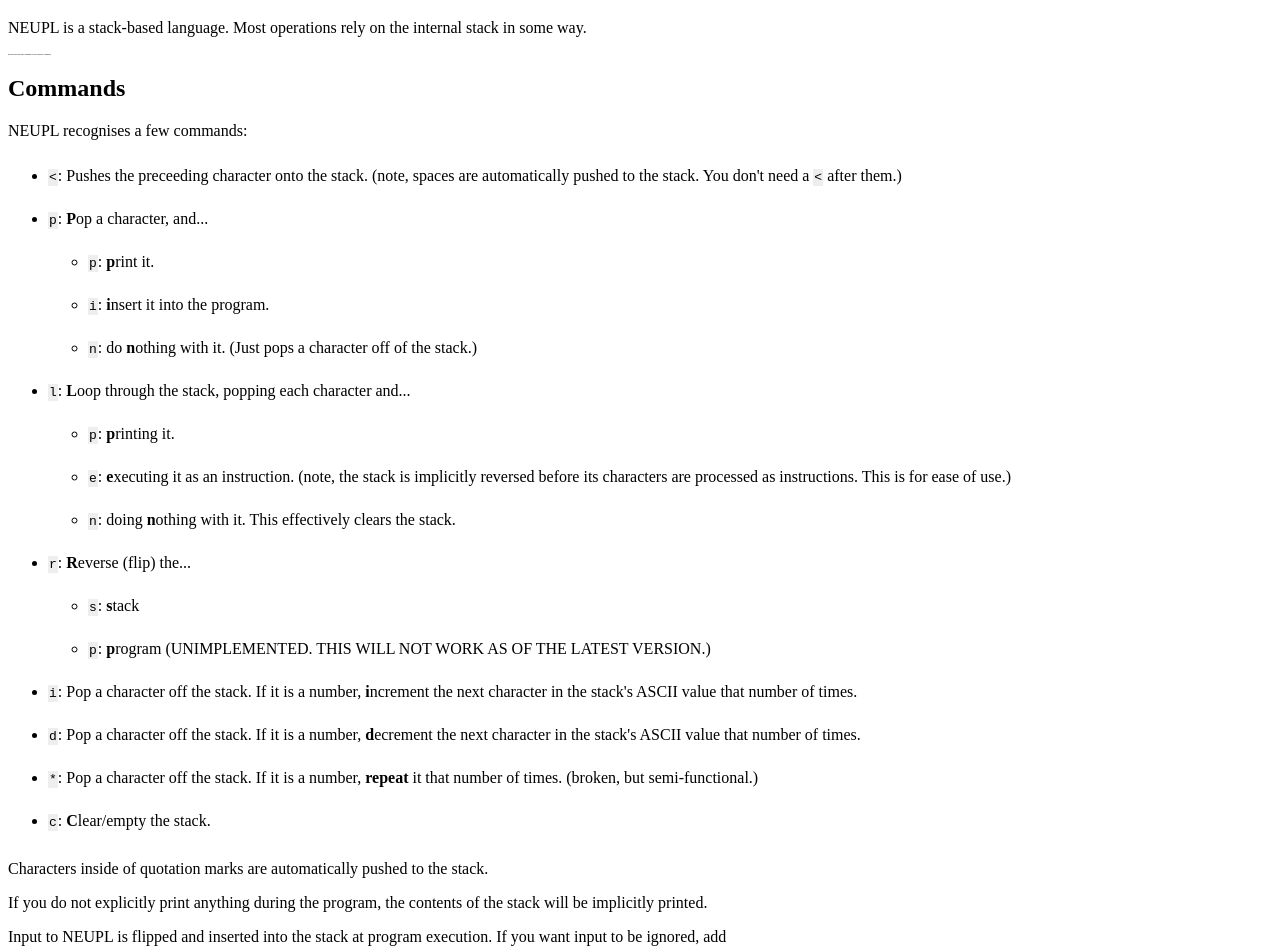
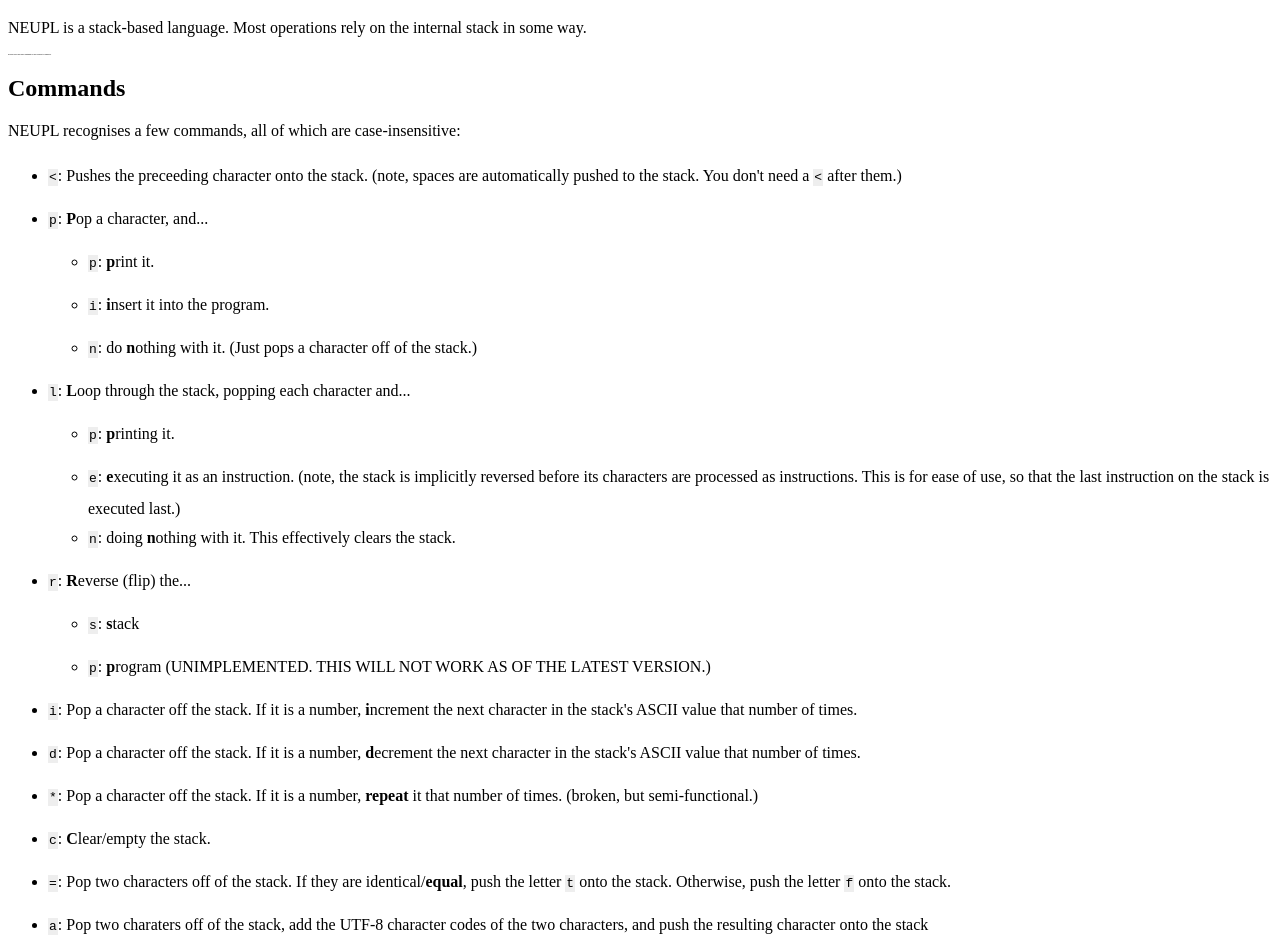
Before and after one commit to Legend-of-iPhoenix/NEUPL, a plain HTML site: page docs/index.html in a window 1280 px wide. Shown: the part 61-1013 px from the top of the page. Drawn offline with Linux system fonts and the light colour scheme.

Commit message:
Updated docs to include new commands.

```diff
--- a/docs/index.html
+++ b/docs/index.html
@@ -33,7 +33,7 @@
 	<p> NEUPL is a stack-based language. Most operations rely on the internal stack in some way. </p>
 	<p style="font-size: 2px;"> Please note that this language is not Turing-Complete. </p>
 	<h2> Commands </h2>
-	<p> NEUPL recognises a few commands: </p>
+	<p> NEUPL recognises a few commands, all of which are case-insensitive: </p>
 	<ul>
 		<li><pre>&lt;</pre>: Pushes the preceeding character onto the stack. (note, spaces are automatically pushed to the stack. You don't need a <pre>&lt;</pre> after them.)</li>
 		<li><pre>p</pre>: <strong>P</strong>op a character, and...<ul>
@@ -43,7 +43,7 @@
 		</ul></li>
 		<li><pre>l</pre>: <strong>L</strong>oop through the stack, popping each character and...<ul>
 			<li><pre>p</pre>: <strong>p</strong>rinting it.</li>
-			<li><pre>e</pre>: <strong>e</strong>xecuting it as an instruction. (note, the stack is implicitly reversed before its characters are processed as instructions. This is for ease of use.)</li>
+			<li><pre>e</pre>: <strong>e</strong>xecuting it as an instruction. (note, the stack is implicitly reversed before its characters are processed as instructions. This is for ease of use, so that the last instruction on the stack is executed last.)</li>
 			<li><pre>n</pre>: doing <strong>n</strong>othing with it. This effectively clears the stack.</li>
 		</ul></li>
 		<li><pre>r</pre>: <strong>R</strong>everse (flip) the...<ul>
@@ -54,6 +54,8 @@
 		<li><pre>d</pre>: Pop a character off the stack. If it is a number, <strong>d</strong>ecrement the next character in the stack's ASCII value that number of times.</li>
 		<li><pre>*</pre>: Pop a character off the stack. If it is a number, <strong>repeat</strong> it that number of times. (broken, but semi-functional.)</li>
 		<li><pre>c</pre>: <strong>C</strong>lear/empty the stack.</li>
+		<li><pre>=</pre>: Pop two characters off of the stack. If they are identical/<strong>equal</strong>, push the letter <pre>t</pre> onto the stack. Otherwise, push the letter <pre>f</pre> onto the stack.</li>
+		<li><pre>a</pre>: Pop two charaters off of the stack, add the UTF-8 character codes of the two characters, and push the resulting character onto the stack</li>
 	</ul>
 	<p> Characters inside of quotation marks are automatically pushed to the stack. </p>
 	<p> If you do not explicitly print anything during the program, the contents of the stack will be implicitly printed.</p>
```
